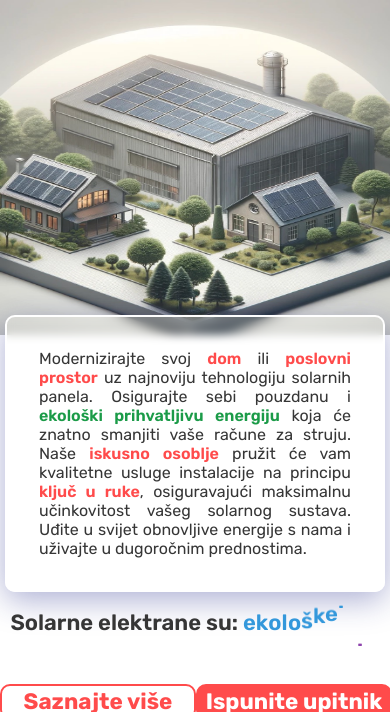
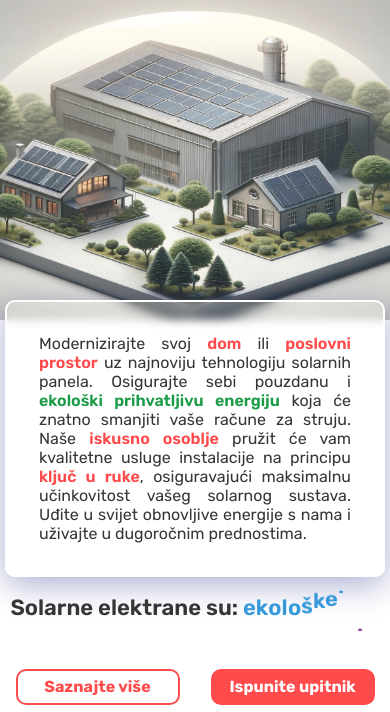
Before and after one commit to maki2707/Dom-adaptacije---web-stranica, a plain HTML site: page index.html in a window 390 px wide. Shown: the part 132-844 px from the top of the page. Drawn offline with Linux system fonts and the light colour scheme.

Commit message:
buttons change

```diff
--- a/main.css
+++ b/main.css
@@ -49,7 +49,7 @@ body {
 	height: 100vh;
 	scroll-snap-align: start;
 	display: flex;
-
+	margin-top: 5vh;
 	color: #fff;
 	background-color: var(--dark-grey);
 }
@@ -208,6 +208,16 @@ body {
 }
 
 @media (max-width: 768px) {
+	.section {
+		height: 95vh;
+		scroll-snap-align: start;
+		display: flex;
+		flex-direction: column;
+		font-size: 24px;
+		color: #fff;
+		background-color: #fff;
+	}
+
 	.title_1 {
 		font-size: 4rem;
 	}
@@ -263,6 +273,7 @@ body {
 		background-repeat: no-repeat;
 		display: flex;
 		flex-direction: column;
+		padding-top: 10vh;
 	}
 
 	.title_1 {
@@ -301,4 +312,18 @@ body {
 		display: block;
 		height: 40vh;
 	}
+
+	.heading3-button-container {
+		background-color: #fff;
+	}
+
+	.button-more {
+		width: 10rem;
+		font-size: 16px;
+	}
+
+	.button-query {
+		width: 10rem;
+		font-size: 16px;
+	}
 }
```
